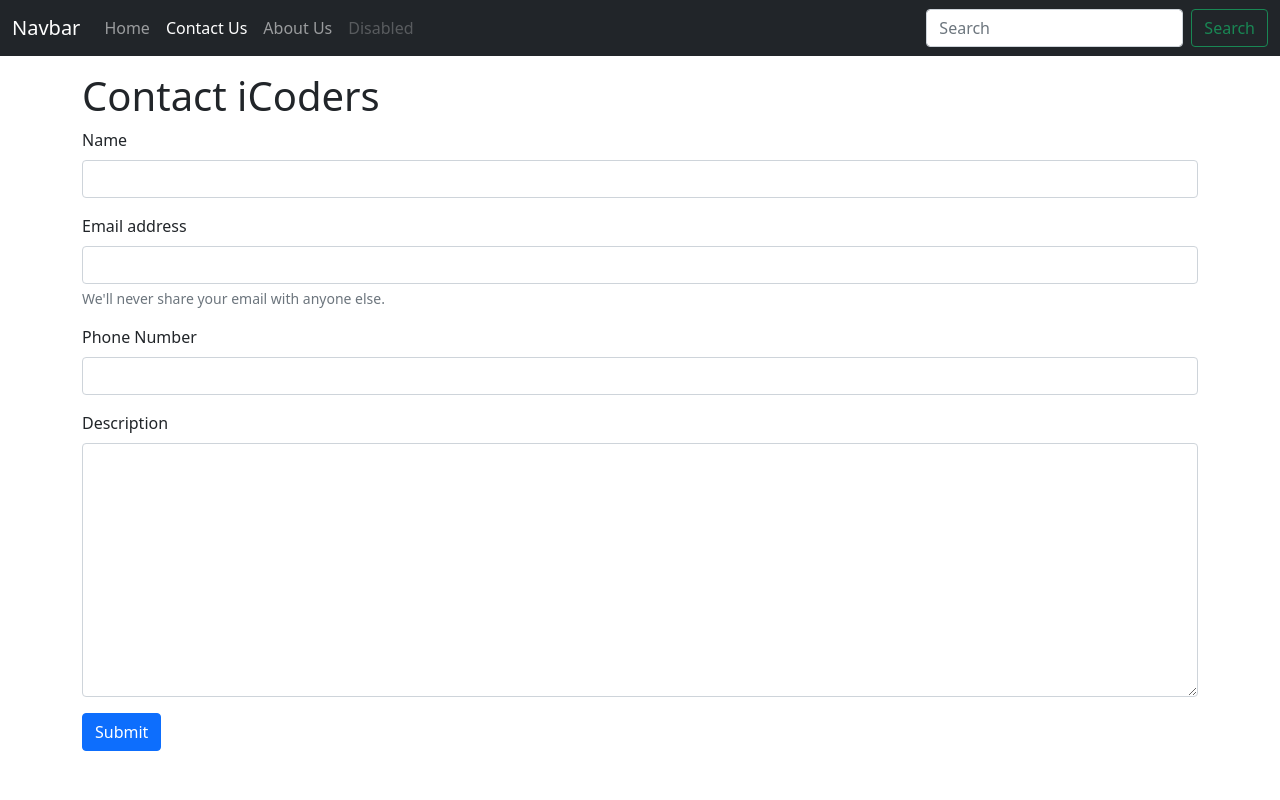
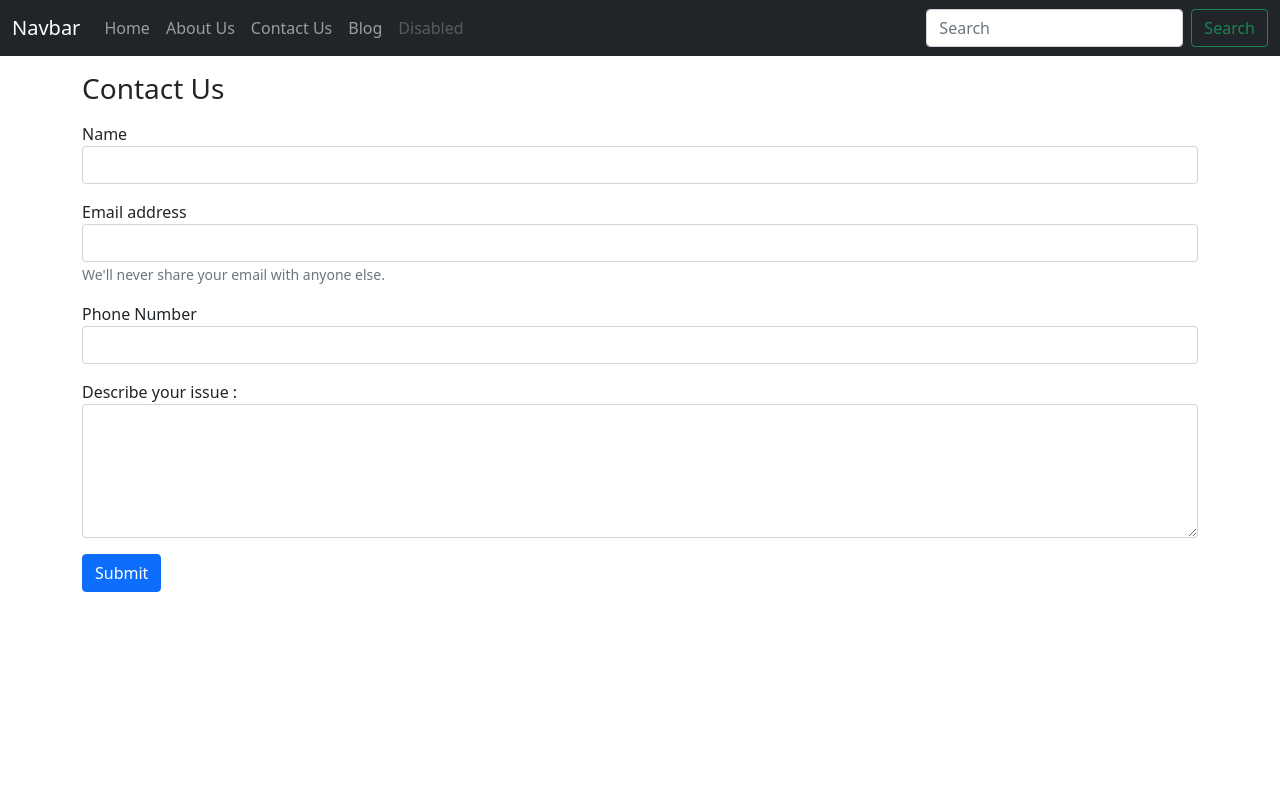
Before and after one commit to kushalbhana/marketing, a Django app: page /contact in a window 1280 px wide. Run offline with Django 3.2, Linux system fonts and the light colour scheme.

Commit message:
Contact Completed

```diff
--- a/home/views.py
+++ b/home/views.py
@@ -1,5 +1,9 @@
-from django.shortcuts import render, HttpResponse
-from .models import Contact
+from django.shortcuts import render, HttpResponse, redirect
+from home.models import Contact
+from django.contrib import messages
+
+
+
 
 # HTML templates
 def home(request):
@@ -11,11 +15,14 @@ def contact(request):
         email=request.POST['email']
         phone=request.POST['phone']
         content =request.POST['content']
+        params={}
         if len(name)<2 or len(email)<3 or len(phone)<10 or len(content)<4:
-            return render(request,'home/contact.html')
+            messages.error(request, "Please fill the form correctly")
+
         else:
             contact=Contact(name=name, email=email, phone=phone, content=content)
             contact.save()
+            messages.success(request, "Your message has been successfully sent")
     return render(request, "home/contact.html")
 
 
--- a/templates/base.html
+++ b/templates/base.html
@@ -28,12 +28,19 @@
           <li class="nav-item">
             <a class="nav-link {% block homeactive %} {% endblock homeactive %}" aria-current="page" href="/">Home</a>
           </li>
+
+           <li class="nav-item">
+            <a class="nav-link {% block aboutactive %} {% endblock aboutactive %}" href="/about">About Us</a>
+          </li>
+
           <li class="nav-item">
             <a class="nav-link {% block contactactive %} {% endblock contactactive %}" href="/contact">Contact Us</a>
           </li>
+
           <li class="nav-item">
-            <a class="nav-link {% block aboutactive %} {% endblock aboutactive %}" href="/about">About Us</a>
+            <a class="nav-link {% block blogactive %} {% endblock blogactive %}" href="/blog">Blog</a>
           </li>
+
 
           <ul class="dropdown-menu" aria-labelledby="navbarDropdown">
             <li><a class="dropdown-item" href="#">Action</a></li>
@@ -48,6 +55,7 @@
             <a class="nav-link disabled" href="#" tabindex="-1" aria-disabled="true">Disabled</a>
           </li>
         </ul>
+
         <form class="d-flex">
           <input class="form-control me-2" type="search" placeholder="Search" aria-label="Search">
           <button class="btn btn-outline-success" type="submit">Search</button>
@@ -55,6 +63,18 @@
       </div>
     </div>
   </nav>
+
+
+ {% for message in messages  %}
+      <div class="alert alert-{{ message.tags }} alert-dismissible" role="alert">
+            <strong>Message : </strong> {{ message }}
+            <button type="button" class="Close" data-dismiss="alert" aria-label="Close">
+              <span aria-hidden="true"> &times;</span>
+            </button>
+          </div>
+      {% endfor %}
+
+
 
   {% block body %}{% endblock body %}
 
--- a/templates/home/contact.html
+++ b/templates/home/contact.html
@@ -1,35 +1,35 @@
 {% extends 'base.html' %}
-{% block title %} Contact Us {% endblock title %}
-{% block contactactive %} active {% endblock contactactive %}
+
+{% block title %} Contact{% endblock title %}
+
 {% block body %}
-<div class= 'container my-3'>
-<h1>Contact iCoders</h1>
-<form action='/contact' method=post>
+<div class="container my-3">
+<h3>Contact Us</h3>
+<form class='my-3' action="/contact" method="post">
 {% csrf_token %}
-
-  <div class="mb-3">
-    <label for="name" class="form-label">Name</label>
-    <input type="name" class="form-control" id="name" name='name' aria-describedby="name">
-
+  <div class="form-group my-3">
+    <label for="name">Name</label>
+    <input type="text" class="form-control" id="name" name="name"aria-describedby="name">
   </div>
 
-  <div class="mb-3">
-    <label for="email" class="form-label">Email address</label>
-    <input type="email" class="form-control" id="email" name='email' aria-describedby="emailHelp">
-    <div id="emailHelp" class="form-text">We'll never share your email with anyone else.</div>
-  </div>
-  <div class="mb-3">
-    <label for="phone" class="form-label">Phone Number</label>
-    <input type="phone" class="form-control" id="phone" name='phone'>
+  <div class="form-group my-3">
+    <label for="email">Email address</label>
+    <input type="email" class="form-control" id="email" name="email" aria-describedby="emailHelp">
+    <small id="emailHelp" class="form-text text-muted">We'll never share your email with anyone else.</small>
   </div>
 
-  <div class="mb-3">
-    <label for="content" class="form-label">Description</label>
-    <textarea class= form-control name="content" id="content" name=content cols="180" rows="10"></textarea>
+  <div class="form-group my-3">
+    <label for="phone">Phone Number</label>
+    <input type="tel" class="form-control" id="phone" name="phone">
   </div>
+
+  <div class="form-group my-3">
+    <label for="content">Describe your issue :</label>
+    <textarea class="form-control" name="content" id="content" cols="30" rows="5"></textarea>
+  </div>
+
 
   <button type="submit" class="btn btn-primary">Submit</button>
 </form>
 </div>
-
-{% endblock body %}
+ {% endblock %}
```
Also changed, not shown: dreams/settings.py (+9 -0 lines), templates/home/index.html (+11 -9 lines), db.sqlite3.
